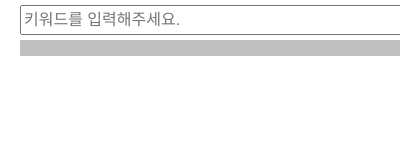
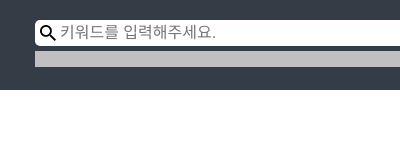
Before and after one commit to memespot/memespot-js, a browser extension: page extension/popup.html in a window 400 px wide. Shown: the top 160 px of the page. Drawn offline with Linux system fonts and the light colour scheme.

Commit message:
검색창 디자인 변경

```diff
--- a/extension/popup.html
+++ b/extension/popup.html
@@ -8,7 +8,8 @@
   <script src="./assets/js/copy-clipboard.js"></script>
   <style>
     header {
-      padding: 5px;
+      padding: 20px;
+      background: #343d46;
     }
     body {
       width: 500px;
@@ -16,6 +17,12 @@
     }
     #q {
       width: 100%;
+      border: none;
+      padding-left: 25px;
+      -webkit-border-radius: 5px;
+      background-image: url("assets/img/search-icon.png");
+      background-repeat:no-repeat;
+      background-position: 5px 5px;
     }
     #result {
       width: 100%;
@@ -30,6 +37,9 @@
       height:446px;
       overflow-x:hidden;
       overflow-y:scroll;
+    }
+    #board::-webkit-scrollbar {
+      display: none;
     }
 
     #copyMessage {
```
Also changed, not shown: extension/assets/img/search-icon.png (added).
